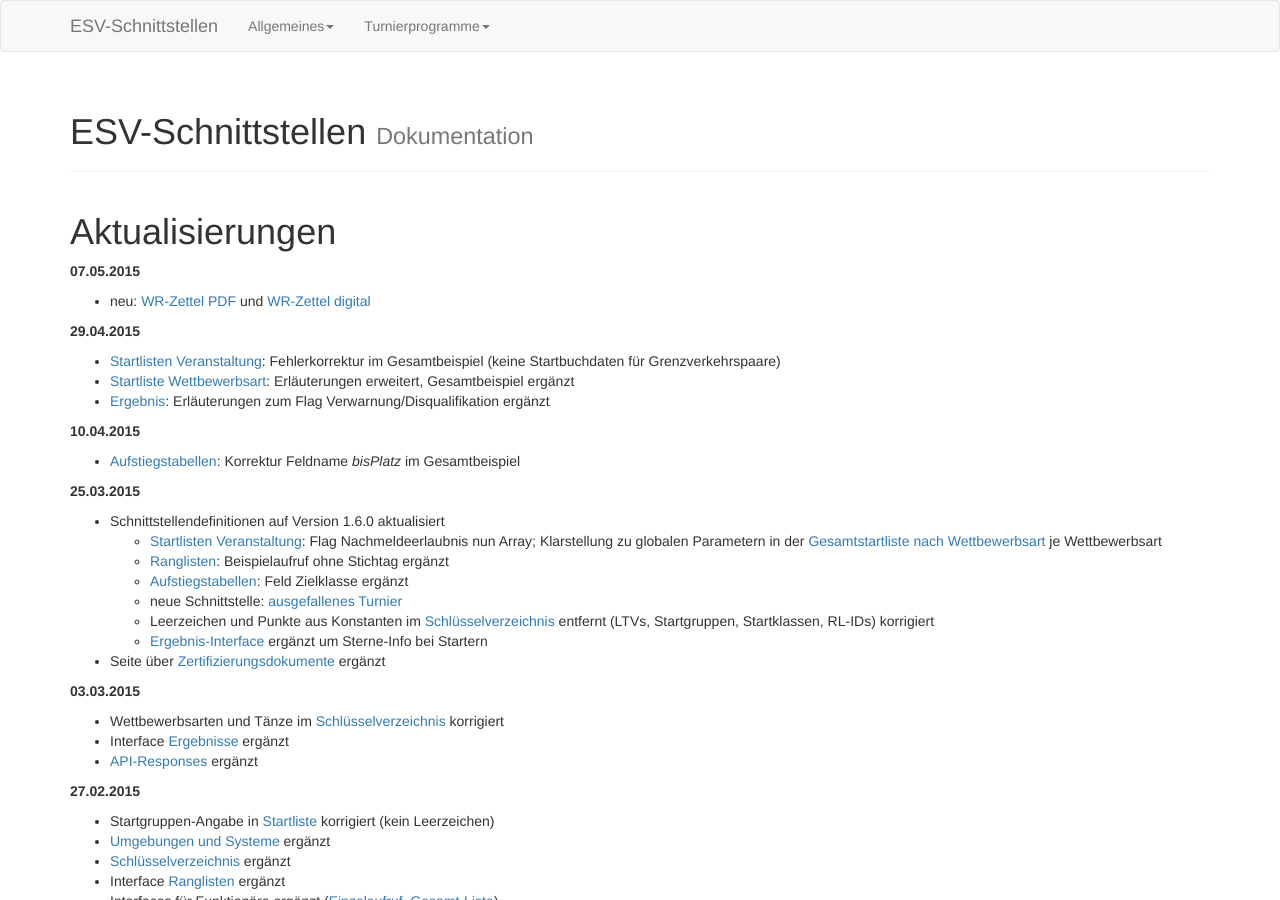
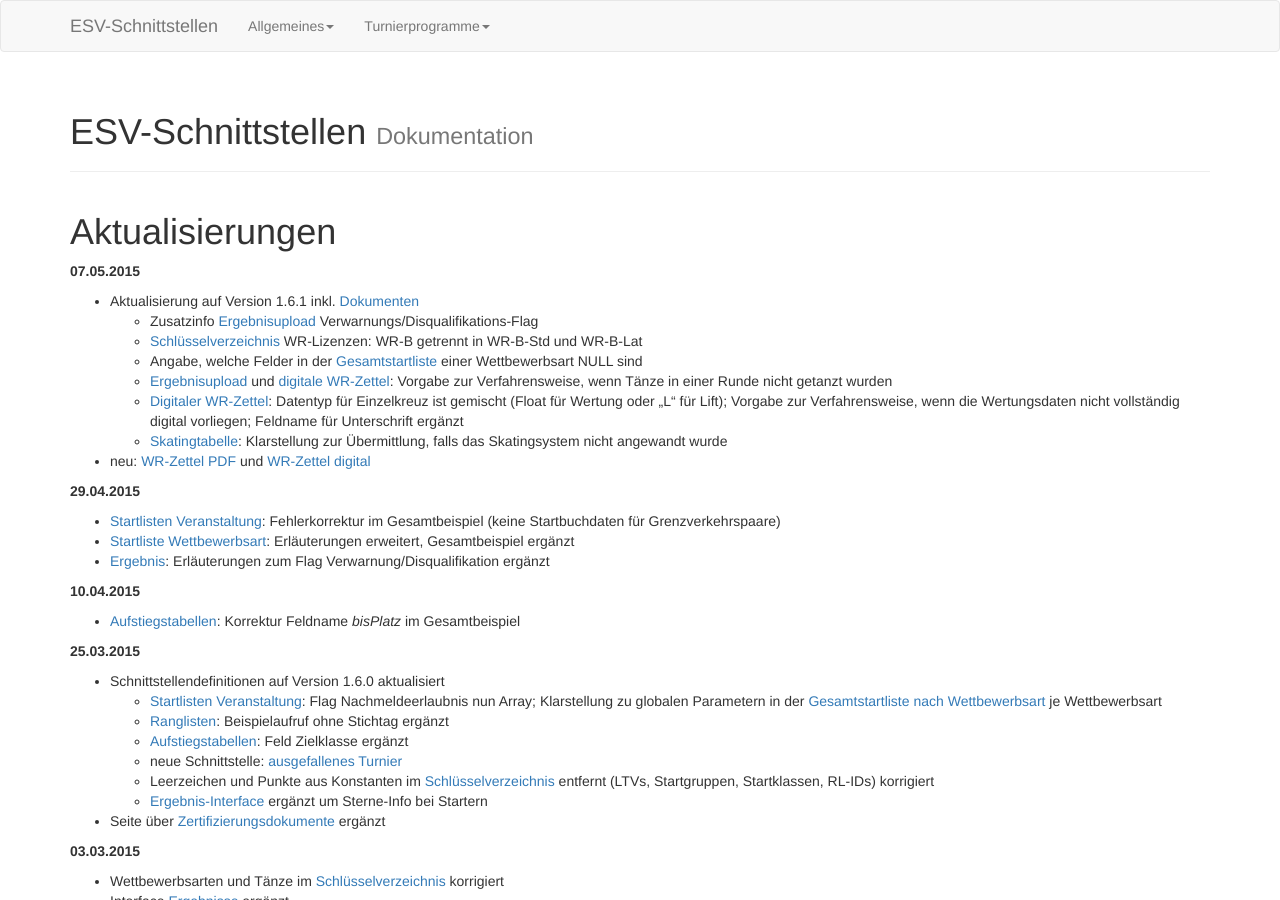
Before and after one commit to tanzsport/esv-interfaces, a Jekyll site: the page built from index.md, in a window 1280 px wide and 900 px high. Built offline with Jekyll 4.4.1, drawn with Linux system fonts in a browser that asks for light colours; nearby versions of some CDN libraries; library files that are not in the unit come from our copies.

```diff
--- a/index.md
+++ b/index.md
@@ -9,6 +9,13 @@ tagline: Dokumentation
 
 **07.05.2015**
 
+* Aktualisierung auf Version 1.6.1 inkl. [Dokumenten](dokumente.html)
+  * Zusatzinfo [Ergebnisupload](interfaces/turnierprogramme/ergebnis.html) Verwarnungs/Disqualifikations-Flag
+  * [Schlüsselverzeichnis](schluesselverzeichnis.html) WR-Lizenzen: WR-B getrennt in WR-B-Std und WR-B-Lat
+  * Angabe, welche Felder in der [Gesamtstartliste](interfaces/turnierprogramme/startliste_wettbewerbsart.html) einer Wettbewerbsart NULL sind
+  * [Ergebnisupload](interfaces/turnierprogramme/ergebnis.html) und [digitale WR-Zettel](interfaces/turnierprogramme/wrzettel_digi.html): Vorgabe zur Verfahrensweise, wenn Tänze in einer Runde nicht getanzt wurden
+  * [Digitaler WR-Zettel](interfaces/turnierprogramme/wrzettel_digi.html): Datentyp für Einzelkreuz ist gemischt (Float für Wertung oder „L“ für Lift); Vorgabe zur Verfahrensweise, wenn die Wertungsdaten nicht vollständig digital vorliegen; Feldname für Unterschrift ergänzt
+  * [Skatingtabelle](interfaces/turnierprogramme/ergebnis.html): Klarstellung zur Übermittlung, falls das Skatingsystem nicht angewandt wurde
 * neu: [WR-Zettel PDF](interfaces/turnierprogramme/wrzettel_pdf.html) und [WR-Zettel digital](interfaces/turnierprogramme/wrzettel_digi.html)
 
 **29.04.2015**
```
Also changed, not shown: dokumente.md (+5 -0 lines), 2 other files.
